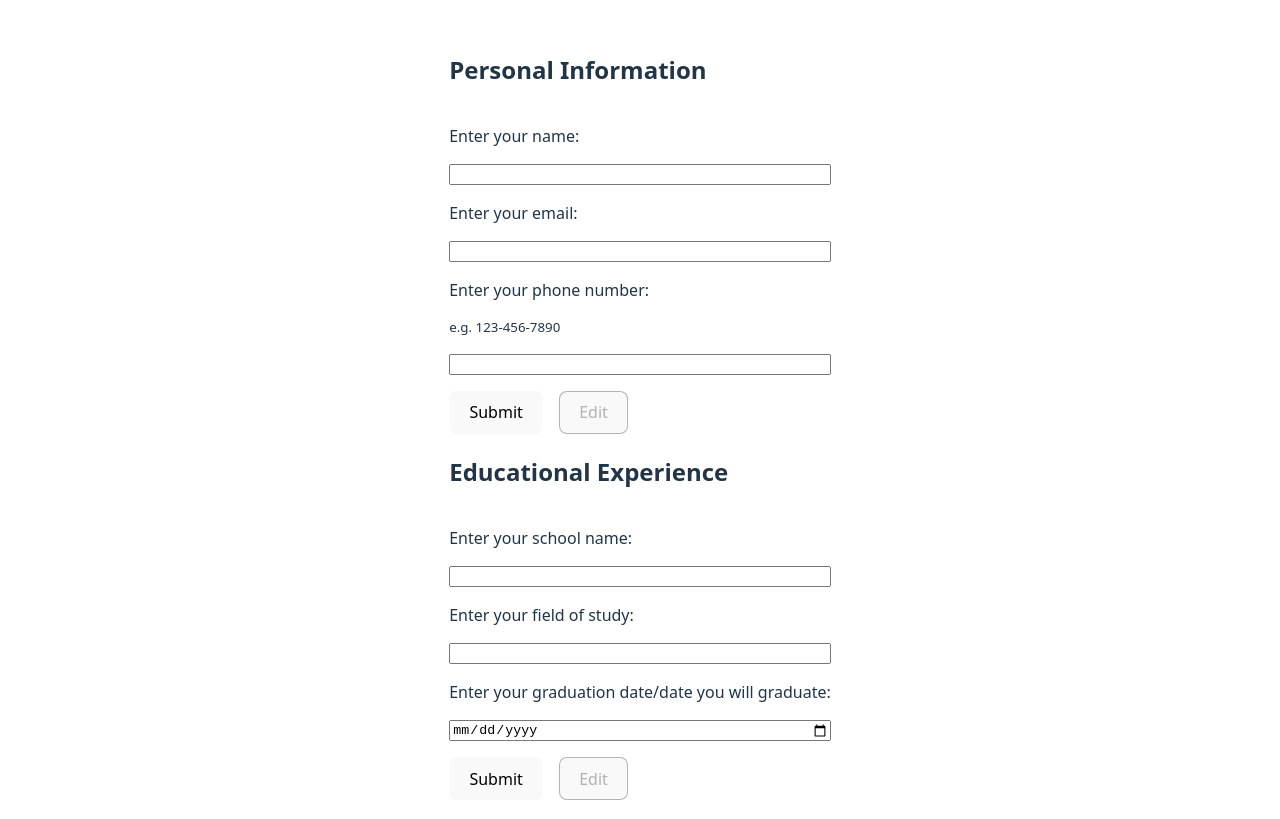
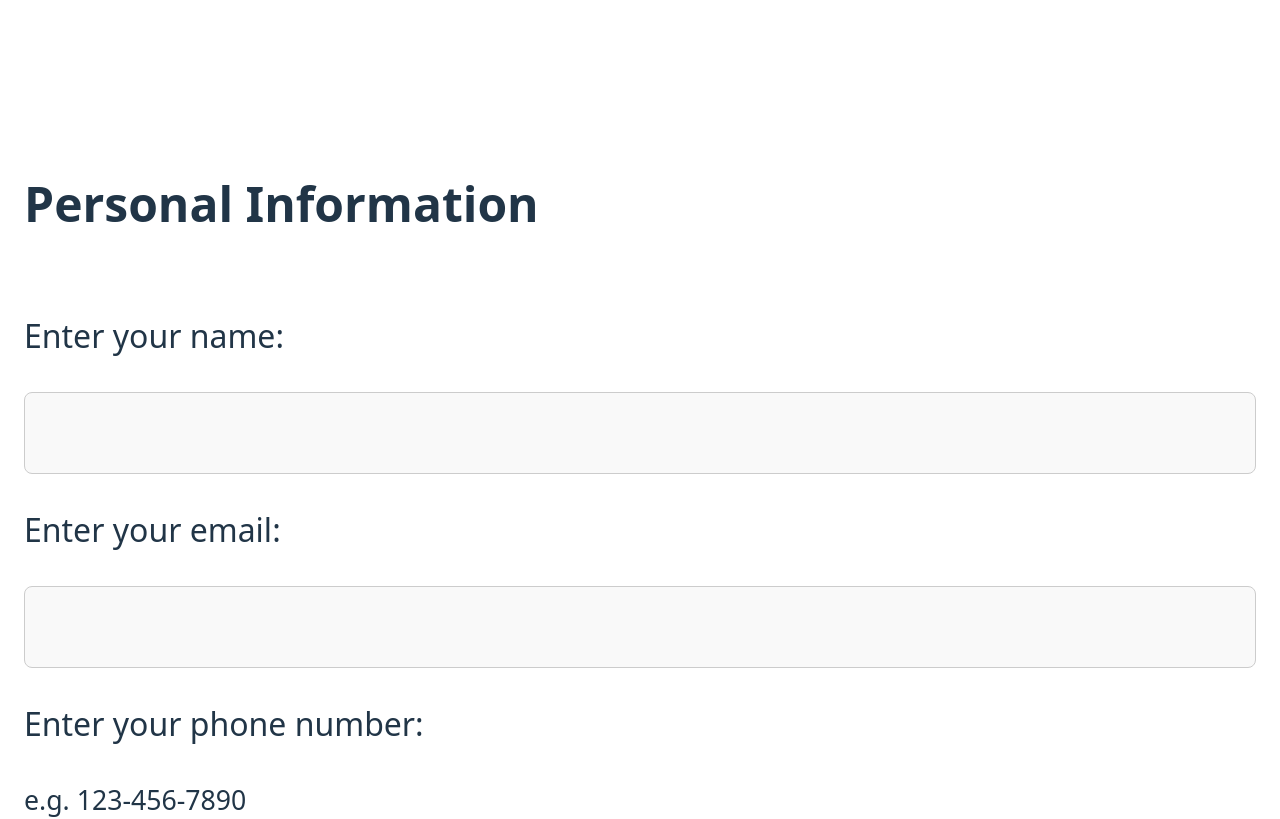
Before and after one commit to gregoriusavip/cv-page, a React (Vite) app: page / in a window 1280 px wide. Shown: the top 819 px of the page. Built offline with nearby package versions, Linux system fonts and the light colour scheme.

Commit message:
Refactor layout for styling

```diff
--- a/src/App.css
+++ /dev/null
@@ -1,5 +0,0 @@
-#root {
-  max-width: 1280px;
-  margin: 0 auto;
-  padding: 2rem;
-}
--- a/src/App.jsx
+++ b/src/App.jsx
@@ -1,5 +1,4 @@
 import { useState } from 'react'
-import './App.css'
 import PersonalForm from './components/PersonalForm';
 import Display from './components/Display'
 import EducationForm from './components/EducationForm';
@@ -27,12 +26,20 @@ function App() {
   });
 
   return (
-    <div>
-      <PersonalForm data={data} setData={setData}></PersonalForm>
-      <EducationForm data={data} setData={setData}></EducationForm>
-      <ExperienceForm data={data} setData={setData}></ExperienceForm>
-      <Display personalInfo={data.personalInfo} education={data.education} experience={data.experience} />
-    </div>
+    <main>
+      <section id="form">
+        <div className="container">
+          <PersonalForm data={data} setData={setData}></PersonalForm>
+          <EducationForm data={data} setData={setData}></EducationForm>
+          <ExperienceForm data={data} setData={setData}></ExperienceForm>
+        </div>
+      </section>
+      <section id="display">
+        <div className="container">
+          <Display personalInfo={data.personalInfo} education={data.education} experience={data.experience} />
+        </div>
+      </section>
+    </main>
   )
 }
 
--- a/src/components/Display.jsx
+++ b/src/components/Display.jsx
@@ -3,7 +3,7 @@ import './Display.css';
 
 function Display({ personalInfo, education, experience }) {
     return (
-        <div className="display">
+        <>
             <section className="personal-info">
                 <h2>Personal Information</h2>
                 <p><strong>Name:</strong> {personalInfo.name}</p>
@@ -26,7 +26,7 @@ function Display({ personalInfo, education, experience }) {
                 <p><strong>Start date:</strong> {experience.startDate}</p>
                 <p><strong>End date:</strong> {experience.endDate}</p>
             </section>
-        </div>
+        </>
     );
 }
 
--- a/src/index.css
+++ b/src/index.css
@@ -1,4 +1,10 @@
 :root {
+  --section-padding-height: clamp(3.75rem, 8vw, 6.25rem);
+  --section-padding-width: 16px;
+  --default-font-size: clamp(1rem, 3vw, 2rem);
+  --container-width: 1280px;
+  --container-gap: clamp(3rem, 6vw, 4rem);
+
   font-family: system-ui, Avenir, Helvetica, Arial, sans-serif;
   line-height: 1.5;
   font-weight: 400;
@@ -13,21 +19,33 @@
   -moz-osx-font-smoothing: grayscale;
 }
 
-a {
-  font-weight: 500;
-  color: #646cff;
-  text-decoration: inherit;
+html {
+  font-size: var(--default-font-size);
 }
 
-a:hover {
-  color: #535bf2;
+main>section {
+  padding: var(--section-padding-height) var(--section-padding-width);
 }
 
-body {
-  margin: 0;
+div.container {
+  width: 100%;
+  margin: auto;
+  max-width: var(--container-width);
   display: flex;
-  min-width: 320px;
-  min-height: 100vh;
+  flex-direction: column;
+  gap: var(--container-gap);
+}
+
+input,
+textarea {
+  font: inherit;
+  font-size: 1em;
+  padding: 0.5em;
+  border-radius: 8px;
+  border: 1px solid #ccc;
+  background-color: #f9f9f9;
+  color: black;
+  box-sizing: border-box;
 }
 
 h1 {
```
